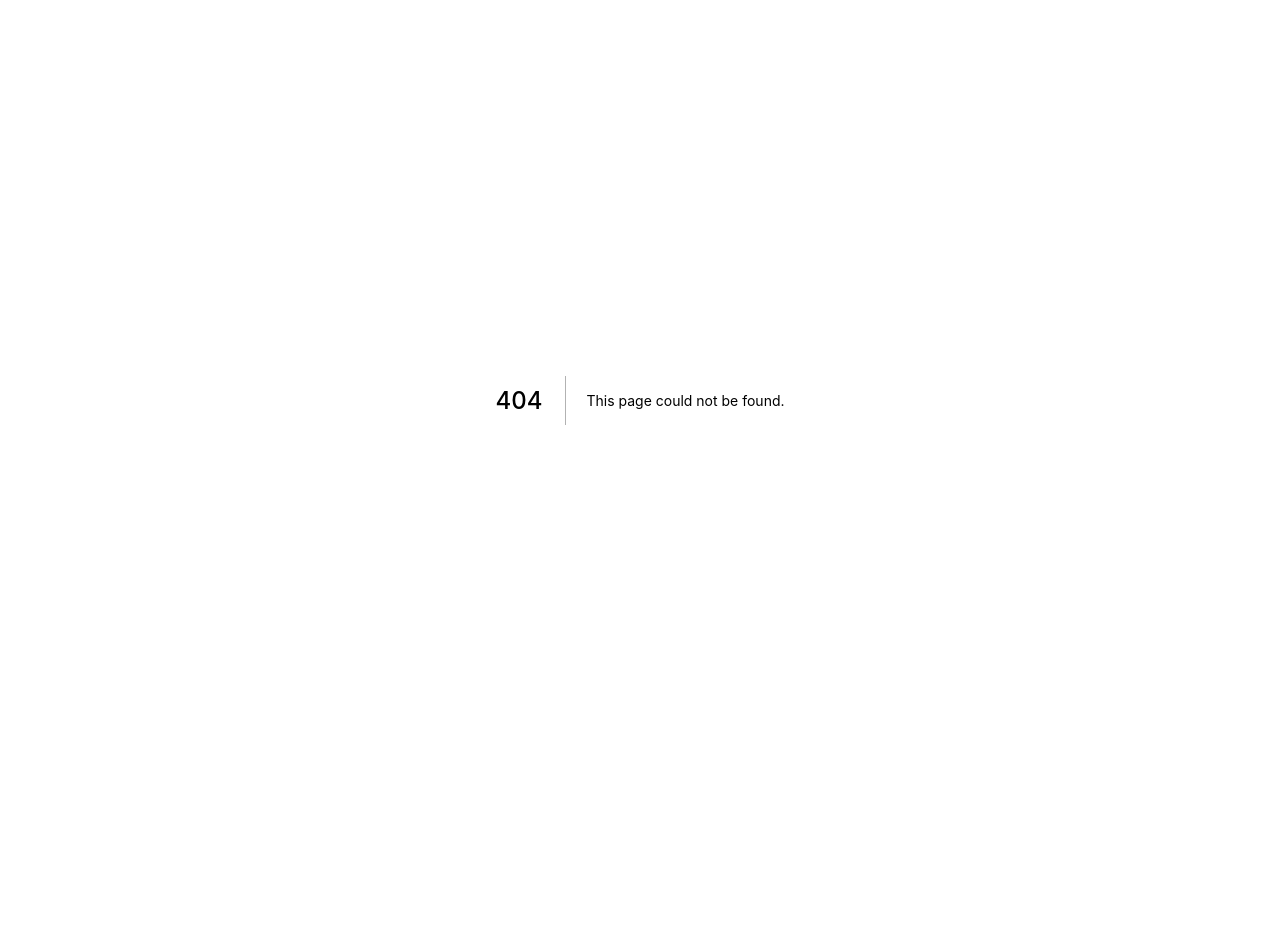
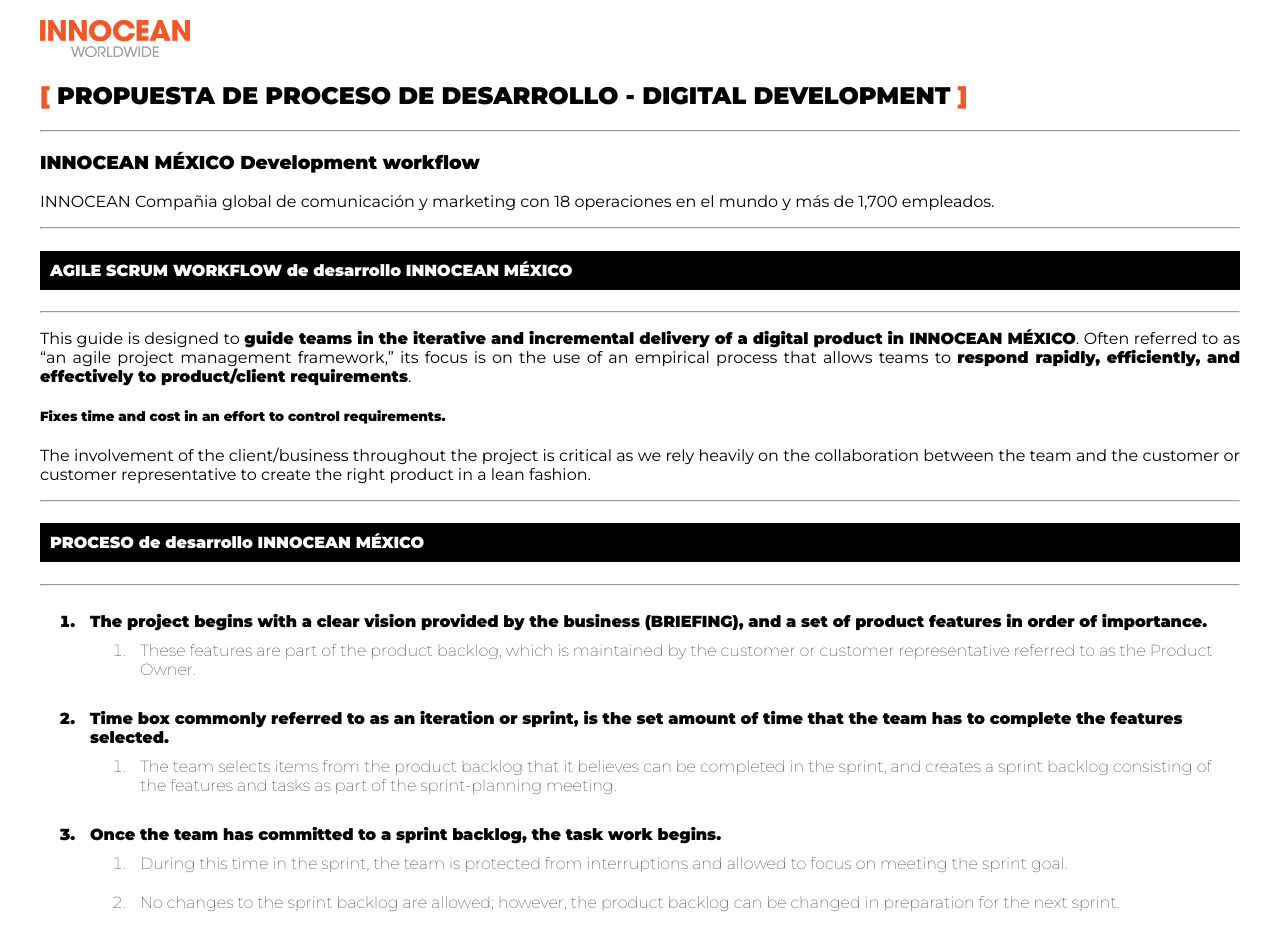
Before and after one commit to innoceanmexico/workflow, a Next.js app: page /proceso in a window 1280 px wide. Before the commit this address had no page. Shown: the top 941 px of the page. Before the commit the page ends 800 px from the top, so only its background shows below. Built offline with nearby package versions, Linux system fonts and the light colour scheme; no server answers.

Commit message:
Proceso de desarrollo

```diff
--- a/pages/about.js
+++ b/pages/about.js
@@ -19,7 +19,7 @@
           <Link href="/" as={process.env.BACKEND_URL + '/'}>
             <a><span class="lnr lnr-plus-circle"></span> INICIO</a>
           </Link>
-          <Link href="/" as={process.env.BACKEND_URL + '/'}>
+          <Link href="/proceso" as={process.env.BACKEND_URL + '/'}>
             <a><span class="lnr lnr-plus-circle"></span> PROCESO</a>
           </Link>
           <Link href="/" as={process.env.BACKEND_URL + '/'}>
--- a/pages/index.js
+++ b/pages/index.js
@@ -1,4 +1,3 @@
-import Head from 'next/head'
 import Link from 'next/link'
 import Layout from '../components/layout'
 
--- /dev/null
+++ b/pages/proceso.js
@@ -0,0 +1,86 @@
+import Link from 'next/link'
+import Layout from '../components/layout'
+
+export default function Proceso() {
+  return (
+    <Layout>
+      <div className="proceso">
+        <Link href="/about" as={process.env.BACKEND_URL + '/about'}>
+          <img src="images/logo.png" alt="innocean méxico" title="innocean méxico" />
+        </Link>
+        <h2>
+          <span>
+            <span style={{color: '#f0582a'}}>[</span> PROPUESTA DE PROCESO DE DESARROLLO - DIGITAL DEVELOPMENT <span style={{color: '#f0582a'}}>]</span>
+          </span>
+        </h2>
+        <hr/>
+        <h3>INNOCEAN MÉXICO Development workflow</h3>
+        <p>INNOCEAN Compañia global de comunicación y marketing con 18 operaciones en el mundo y más de 1,700 empleados.</p>
+        <hr/>
+        <h4><span class="lnr lnr-arrow-right"></span> AGILE SCRUM WORKFLOW de desarrollo INNOCEAN MÉXICO</h4>
+        <hr/>
+        <p>This guide is designed to <b>guide teams in the iterative and incremental delivery of a digital product in INNOCEAN MÉXICO</b>. Often referred to as “an agile project management framework,” its focus is on the use of an empirical process that allows teams to <b>respond rapidly, efficiently, and effectively to product/client requirements</b>.</p>
+        <h5>Fixes time and cost in an effort to control requirements.</h5>
+        <p>The involvement of the client/business throughout the project is critical as we rely heavily on the collaboration between the team and the customer or customer representative to create the right product in a lean fashion.</p>
+        <hr/>
+        <h4><span class="lnr lnr-arrow-right"></span> PROCESO de desarrollo INNOCEAN MÉXICO</h4>
+        <hr/>
+        <ul>
+          <li>The project begins with a clear vision provided by the business (BRIEFING), and a set of product features in order of importance.
+            <ul>
+              <li>These features are part of the product backlog, which is maintained by the customer or customer representative referred to as the Product Owner.</li>
+            </ul>
+          </li>
+          <li>Time box commonly referred to as an iteration or sprint, is the set amount of time that the team has to complete the features selected.
+            <ul>
+              <li>The team selects items from the product backlog that it believes can be completed in the sprint, and creates a sprint backlog consisting of the features and tasks as part of the sprint-planning meeting.</li>
+            </ul>
+          </li>
+          <li>Once the team has committed to a sprint backlog, the task work begins.
+            <ul>
+              <li>During this time in the sprint, the team is protected from interruptions and allowed to focus on meeting the sprint goal.</li>
+              <li>No changes to the sprint backlog are allowed; however, the product backlog can be changed in preparation for the next sprint.</li>
+            </ul>
+          </li>
+          <li>During the sprint, the team checks in daily with each other in the form of a 15-minute meeting known as a scrum.
+          </li>
+          <li>At the end of the sprint, the team demos the work they have completed to the stakeholders and gathers feedback that will affect what they work on in the next sprint.
+            <ul>
+              <li>This meeting is critical, as its focus is on the three pillars of Scrum: transparency, inspection, and adaptation.</li>
+            </ul>
+          </li>
+        </ul>
+        <div align="center">
+          <img src="https://github.com/innoceanmexico/workflow/raw/master/public/scrum.jpg" alt="innocean méxico" title="innocean méxico" />
+        </div>
+        <hr/>
+        <h4><span class="lnr lnr-arrow-right"></span> Aplicación del SCRUM en INNOCEAN MÉXICO</h4>
+        <hr/>
+        <h5>Scrum is applied by following a set of ceremonies, or meetings.</h5>
+        <h6>A ) Sprint Planning Meeting</h6>
+        <p>The Product Owner/Client presents the set of features he or she would like to see completed in the sprint (the “what”) then the team determines the tasks needed to implement these features (the “how”).</p>
+        <ul>
+          <li>Work estimates are reviewed to see if the team has the time to complete all the features requested in the sprint. If so, the team commits to the sprint. If not, the lower priority features go back into the product backlog.</li>
+        </ul>
+        <h6>B ) Tracking Progress</h6>
+        <p>The team begins to track its progress using highly visible information radiators. These radiators include the burndown chart and the task board.</p>
+        <p><b>**The task board** (SLACK?) is used by the team to track the progress of the tasks for each feature.</b></p>
+        <p>The minimum columns used are <b>To Do, Doing, and Done</b>. Teams will have their daily scrum meeting at the task board, and move items across the board when stating what they did yesterday, what they plan to do today, and what obstacles they are grappling with</p>
+        <div align="center">
+          <img src="https://github.com/innoceanmexico/workflow/raw/master/public/todos.jpg" alt="" title="" />
+        </div>
+        <h6>C ) Sprint Review</h6>
+        <p>At the end of the sprint, the <b>team invites stakeholders to a sprint review meeting where the features that were completed in the sprint are demo'd and feedback is requested</b>. The Product Owner keeps track of the feedback and incorporates it as needed into the product backlog.</p>
+        <p>Once the review is complete, the team (without the stakeholders) conducts a retrospective to determine what they did well that they wish to continue doing, what they struggled with, and what recommendations they have for change going forward.</p>
+        <hr/>
+        <h2>Release Planning</h2>
+        <hr/>
+        <p>Release Planning is also part of Scrum, and is a way to do long-term planning for a time box that consists of multiple sprints. This is often done quarterly, and the results of the quarter do not have to be a release to the customer, but may simply be an internal release to confirm system integration and validation.</p>
+        <p>The entire team attends the release-planning meeting, where the Product Owner presents the features she/he would like to see completed in the quarter.</p>
+        <div align="center">
+          <img src="https://github.com/innoceanmexico/workflow/raw/master/public/release.jpg" alt="innocean méxico" title="innocean méxico" />
+        </div>
+      </div>
+    </Layout>
+  )
+}
--- a/style.css
+++ b/style.css
@@ -2,6 +2,10 @@
   font-family: 'Montserrat', sans-serif;
   margin: 0;
   padding: 0;
+}
+
+p {
+  text-align: justify;
 }
 
 .entrada {
@@ -86,3 +90,35 @@
 .about .texto h2 {
   color: #f0582a;
 }
+
+.proceso {
+  padding: 20px 40px;
+}
+
+.proceso h4 {
+  background: #000000;
+  color: #ffffff;
+  padding: 10px;
+}
+
+.proceso ul {
+  list-style: decimal;
+}
+
+.proceso ul li {
+  font-weight: bold;
+  padding: 10px;
+}
+
+.proceso ul li ul li {
+  font-weight: 100;
+}
+
+.proceso h6 {
+  background: #f0582a;
+  color: #ffffff;
+  padding: 10px;
+  font-size: 2rem;
+  padding: 10px;
+  margin: 0;
+}
```
